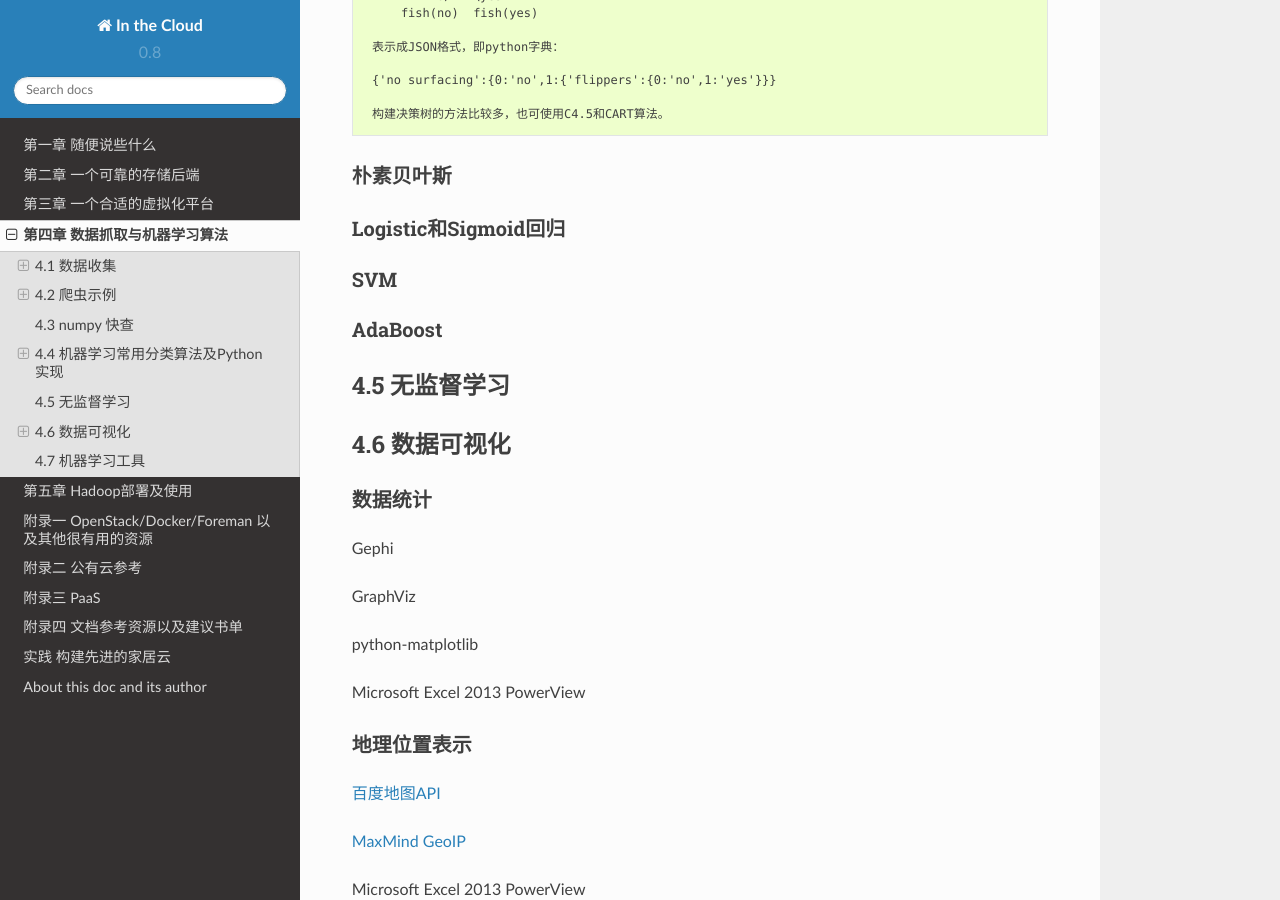
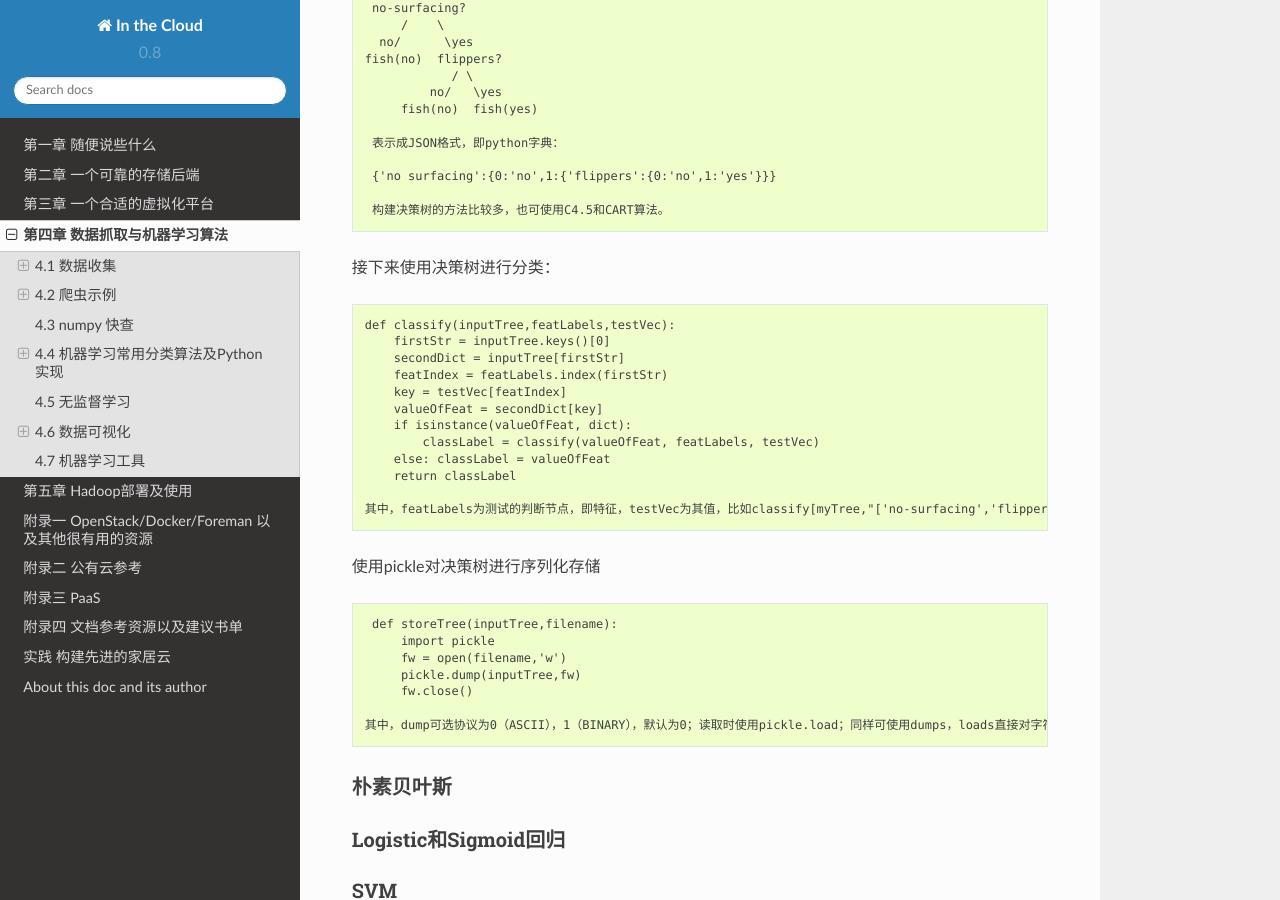
Before and after one commit to lofyer/InTheCloud, a Sphinx documentation site: the page built from source/posts/ch04.rst, in a window 1280 px wide and 900 px high, scrolled down 4844 px. Built offline with Sphinx 7.4.7 and the Read the Docs theme 2.0.0, drawn with Linux system fonts in a browser that asks for light colours; formulas are drawn with MathJax 3; some of the changed text lies outside the part shown.

Commit message:
添加tree，修正部分表达

```diff
--- a/source/posts/ch03.rst
+++ b/source/posts/ch03.rst
@@ -1112,6 +1112,6 @@ oVirt平台目前可以使用Foreman，OpenStack Network，OpenStack Image的部
 
 - qemu ： 我写了 `一系列qemu的脚本 <https://github.com/lofyer/qemu-cmd-reloaded>`_ ，你可以调节里面的参数直接启动虚拟机进行调试或者优化。
 
-- libvirt ： `libvirt <http://libvirt.org>`_ 的目的是统一各种虚拟化后端的调用方式（kvm/xen/lxc/OpenVZ//VirtualBox/VMWare/Hyper-V等等），主要一个特性是用统一的描述文件来定义虚拟机配置（xml文件），在Linux下你可以使用 `Virt Manager <http://virt-manager.org>`_ 进行调试。
+- libvirt ： `libvirt <http://libvirt.org>`_ 的目的是统一各种虚拟化后端的调用方式（kvm/xen/lxc/OpenVZ//VirtualBox/VMWare/Hyper-V等等），主要一个特性是用统一的描述文件来定义虚拟机配置（xml文件），在Linux下你可以使用 `Virt Manager <http://virt-manager.org>`_ 进行调试，相关文档参考 `libvirt ref <https://libvirt.org/html/index.html>`_ 。
 
 - kernel ： 基本上大部分的内核相关配置都可以通过 **/sys** 或者 **/proc** 进行调节，而针对内核所谓的“优化”，在非大规模部署的情况下，其优势很难体现出来，还有一方面，目前的KVM效率，CPU、内存管理、网络等方面都比较优秀，在I/O方面还有部分不足，可以在 `VIRTIO <http://www.linux-kvm.org/page/Virtio>`_ 上进行相关的优化，还有开启 `HugePage <://www.kernel.org/doc/Documentation/vm/hugetlbpage.txt>`_ 等操作。
--- a/source/posts/ch04.rst
+++ b/source/posts/ch04.rst
@@ -8,16 +8,18 @@
 
 另外，可以使用 `Nutch <http://nutch.apache.org>`_ 来爬取，并用 `Solr <http://lucene.apache.org/solr/>`_ 来构建一个简单的搜索引擎，它们可以跟下一章节的Hadoop集成。
 
-还有一个比较重要的知识点，“Model Thinking”，你需要有一些建模的知识，数据和算法不是最重要的，重要的是你如何利用这些数据通过你设计的模型来输出对你有用的结果。
+还有一个比较重要的知识点-- `Model Thinking <https://www.coursera.org/course/modelthinking>`_ ，你需要有一些建模的知识，数据和算法不是最重要的，重要的是你如何利用这些数据通过你设计的模型来输出对你有用的结果。
+
+**不要以编程开始你的机器学习之旅，这样容易使思维受限于语言，从模型和结果思考去完成你的目标，编程只是手段。**
 
 4.1 数据收集
 -------------
 
-为了省去一些学习的麻烦，我找了一些真正的“大”数据。
+为了省去一些学习的麻烦，我找了一些“大”数据。
 
 http://www.quora.com/Where-can-I-find-large-datasets-open-to-the-public
 
-有些上百TB的数据对非行业内的人来说可能毫无意义，但是，先来些数据吧。
+有些上百TB的数据对非行业内的人来说可能毫无意义，但是，先来些数据吧，但是对学习者来说还是比较实用的。
 
 简单抓取
 ~~~~~~~~
@@ -254,6 +256,36 @@ kNN的算法模型如下：
 
     构建决策树的方法比较多，也可使用C4.5和CART算法。
 
+接下来使用决策树进行分类：
+
+.. code::
+
+    def classify(inputTree,featLabels,testVec):
+        firstStr = inputTree.keys()[0]
+        secondDict = inputTree[firstStr]
+        featIndex = featLabels.index(firstStr)
+        key = testVec[featIndex]
+        valueOfFeat = secondDict[key]
+        if isinstance(valueOfFeat, dict):
+            classLabel = classify(valueOfFeat, featLabels, testVec)
+        else: classLabel = valueOfFeat
+        return classLabel
+
+    其中，featLabels为测试的判断节点，即特征，testVec为其值，比如classify[myTree,"['no-surfacing','flippers']",:[1,1]"]，如此结果便为'no'。
+
+使用pickle对决策树进行序列化存储
+
+.. code::
+
+    def storeTree(inputTree,filename):
+        import pickle
+        fw = open(filename,'w')
+        pickle.dump(inputTree,fw)
+        fw.close()
+
+   其中，dump可选协议为0（ASCII），1（BINARY），默认为0；读取时使用pickle.load；同样可使用dumps，loads直接对字符变量进行操作。
+
+
 朴素贝叶斯
 ~~~~~~~~~~
 
```
